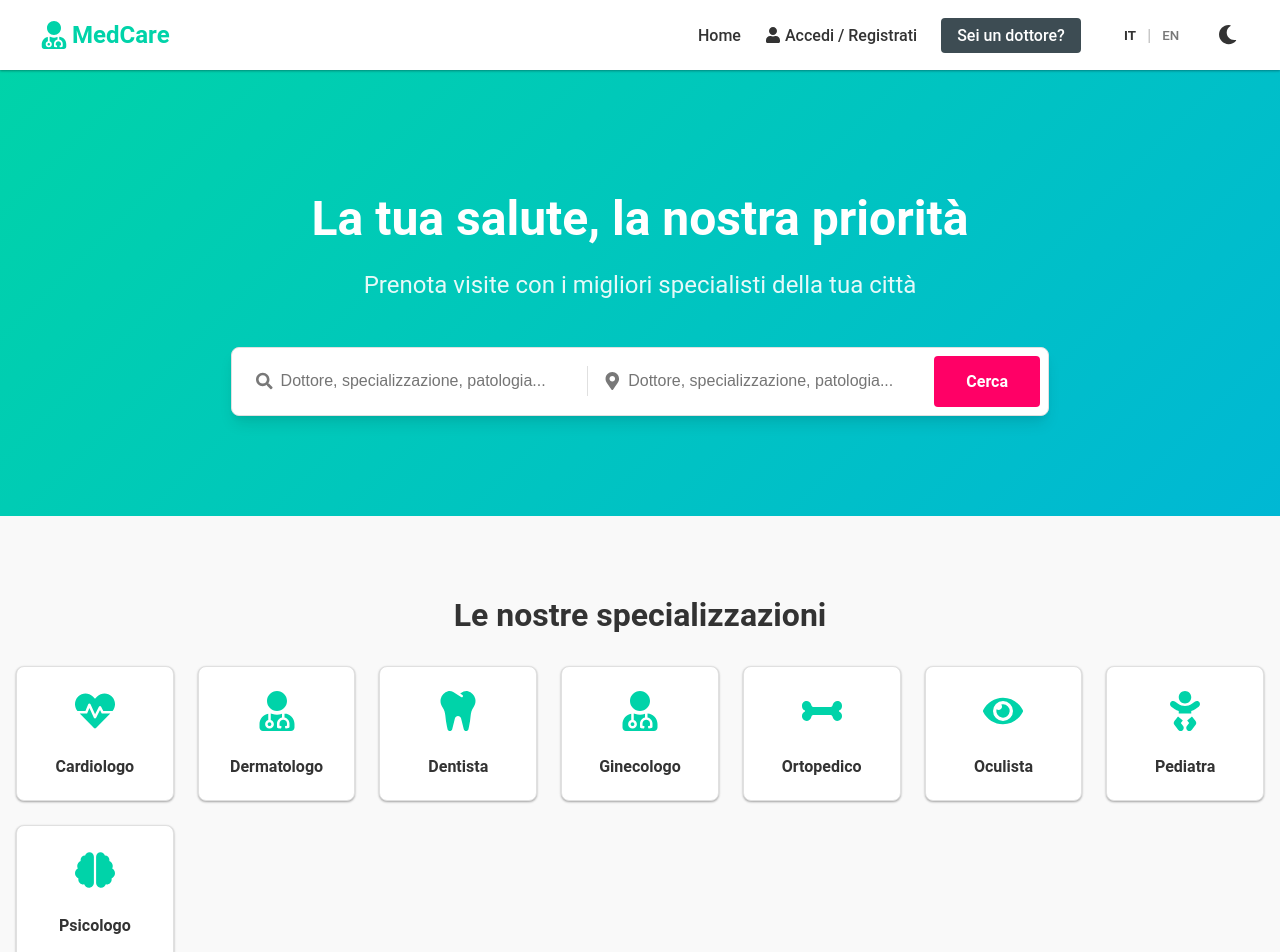
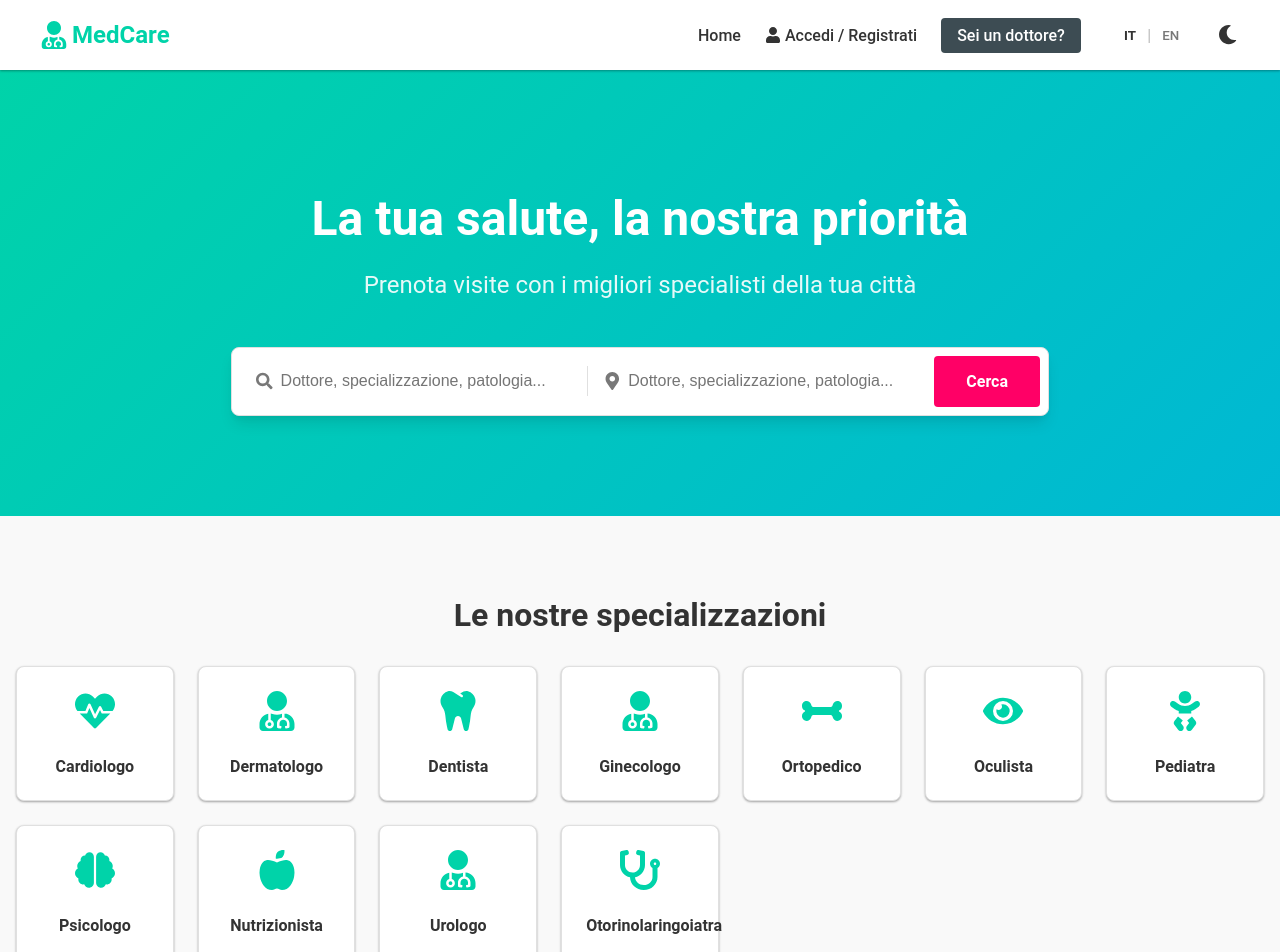
Before and after one commit to lorevange/CSD_Project_App-frontend, a React (Create React App) app: page / in a window 1280 px wide. Shown: the top 952 px of the page. Built offline with nearby package versions, Linux system fonts and the light colour scheme.

Commit message:
Graphics improvement for dark mode and specializations( specializations were not centered well)

```diff
--- a/src/data/mockData.js
+++ b/src/data/mockData.js
@@ -96,5 +96,8 @@ export const specializations = [
   { name: "Ortopedico", icon: "bone" },
   { name: "Oculista", icon: "eye" },
   { name: "Pediatra", icon: "baby" },
-  { name: "Psicologo", icon: "brain" }
+  { name: "Psicologo", icon: "brain" },
+  { name: "Nutrizionista", icon: "apple" },
+  { name: "Urologo", icon: "user-md" },
+  { name: "Otorinolaringoiatra", icon: "stethoscope" }
 ];
--- a/src/pages/Home.js
+++ b/src/pages/Home.js
@@ -4,7 +4,7 @@ import Header from '../components/Header';
 import Footer from '../components/Footer';
 import SearchBar from '../components/SearchBar';
 import { specializations } from '../data/mockData';
-import { FaHeartbeat, FaTooth, FaEye, FaUserMd, FaBone, FaBrain, FaBaby } from 'react-icons/fa';
+import { FaHeartbeat, FaTooth, FaEye, FaUserMd, FaBone, FaBrain, FaBaby, FaAppleAlt, FaStethoscope } from 'react-icons/fa';
 import '../styles/Home.css';
 
 const Home = () => {
@@ -18,6 +18,8 @@ const Home = () => {
       case 'bone': return <FaBone />;
       case 'brain': return <FaBrain />;
       case 'baby': return <FaBaby />;
+      case 'apple': return <FaAppleAlt />;
+      case 'stethoscope': return <FaStethoscope />;
       case 'user-md': return <FaUserMd />;
       default: return <FaUserMd />;
     }
@@ -40,7 +42,7 @@ const Home = () => {
       <section className="specializations-section container">
         <h2 className="section-title">{t('specializations.title')}</h2>
         <div className="specializations-grid">
-          {specializations.slice(0, 8).map((spec, index) => (
+          {specializations.slice(0, 12).map((spec, index) => (
             <div key={index} className="specialization-card">
               <div className="spec-icon">{getIconForSpecialization(spec.icon)}</div>
               <h3 className="spec-name">{spec.name}</h3>
--- a/src/styles/DoctorProfile.css
+++ b/src/styles/DoctorProfile.css
@@ -1,5 +1,5 @@
 .profile-page {
-    background-color: #f9f9f9;
+    background-color: var(--bg-light);
     min-height: 100vh;
 }
 
@@ -26,7 +26,7 @@
     height: 150px;
     border-radius: 50%;
     object-fit: cover;
-    border: 4px solid #f0fdfa;
+    border: 4px solid var(--card-bg);
 }
 
 .profile-name {
@@ -72,7 +72,7 @@
 .profile-section h2 {
     color: var(--color-secondary);
     margin-top: 0;
-    border-bottom: 1px solid #f0f0f0;
+    border-bottom: 1px solid var(--divider-color);
     padding-bottom: var(--spacing-sm);
     margin-bottom: var(--spacing-md);
 }
@@ -95,7 +95,8 @@
 }
 
 .map-placeholder {
-    background-color: #e0e0e0;
+    background-color: var(--input-bg);
+    border: 1px solid var(--border-color);
     height: 200px;
     display: flex;
     align-items: center;
```
